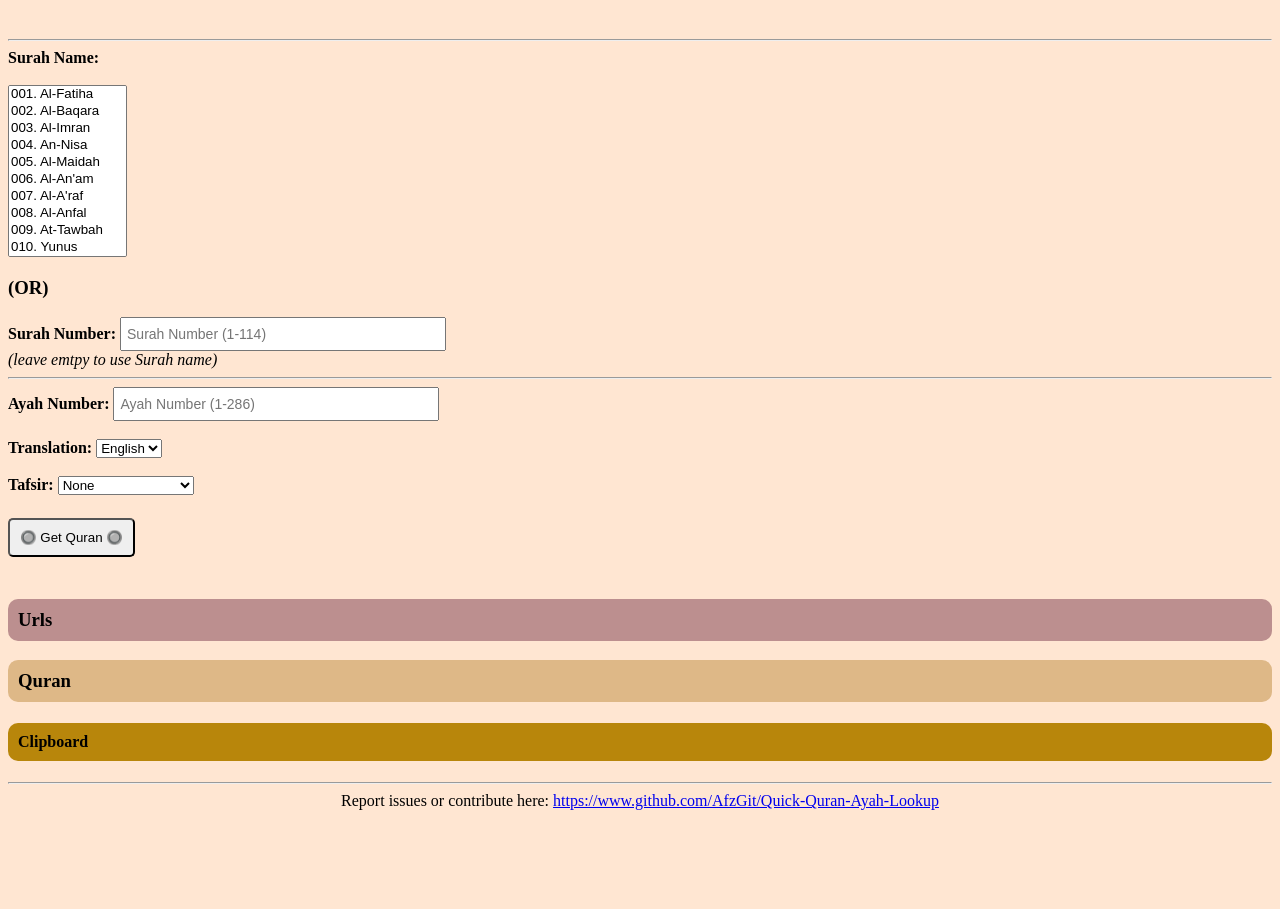
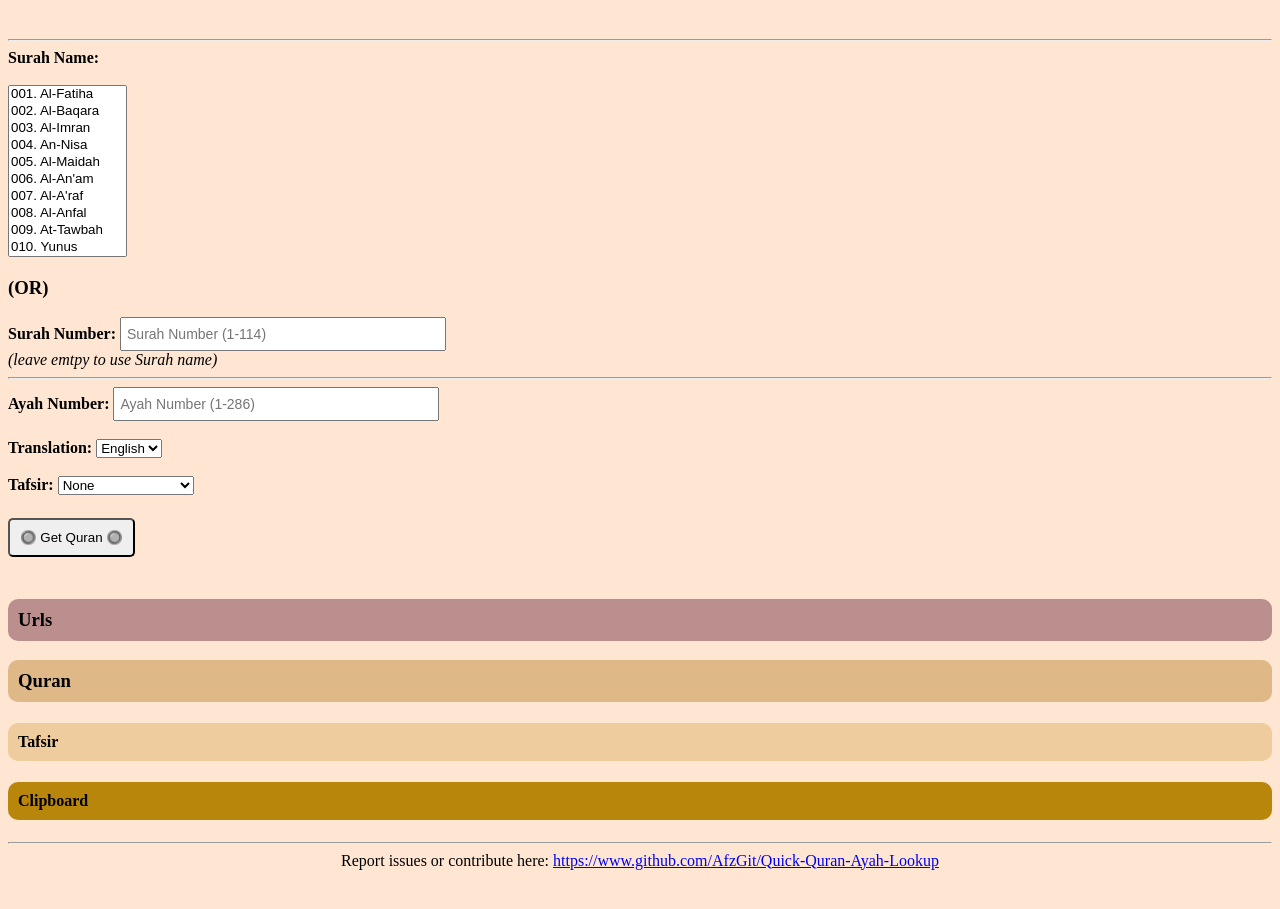
Before and after one commit to AfzGit/Quick-Quran-Ayah-Lookup, a plain HTML site: page index.html in a window 1280 px wide. Shown: the part 101-1010 px from the top of the page. Drawn offline with Linux system fonts and the light colour scheme.

Commit message:
added tafsir div

```diff
--- a/index.html
+++ b/index.html
@@ -238,6 +238,16 @@
                 Quran
             </h3>
             <h4
+                id="tafsir-print"
+                style="
+                    background-color: rgb(239, 204, 157);
+                    border-radius: 10px;
+                    padding: 10px;
+                "
+            >
+                Tafsir
+            </h4>
+            <h4
                 id="copy-status"
                 style="
                     background-color: darkgoldenrod;
```
